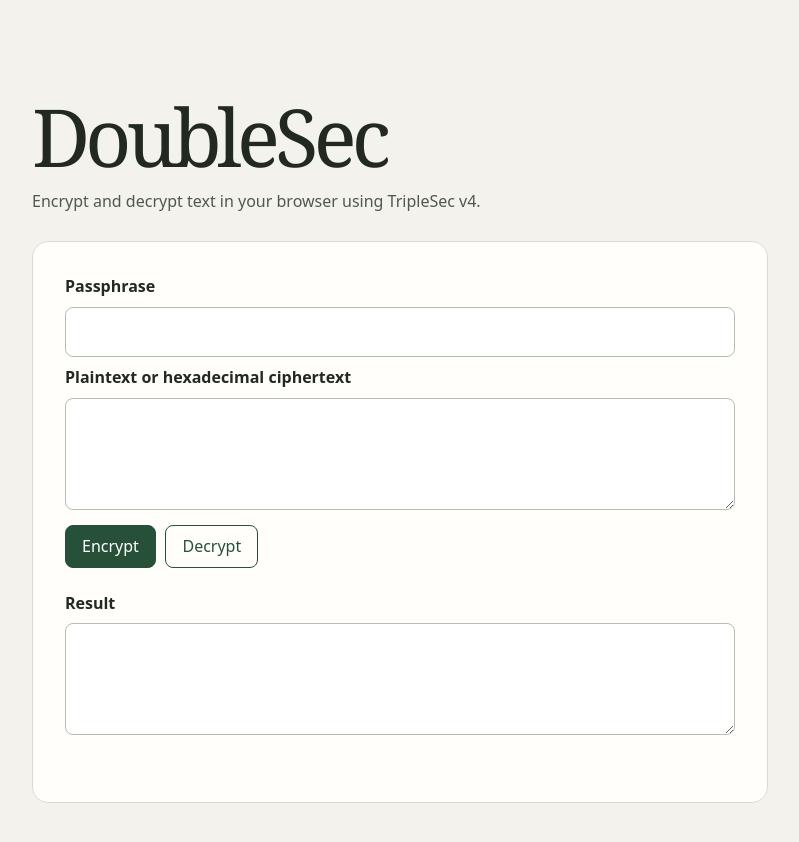
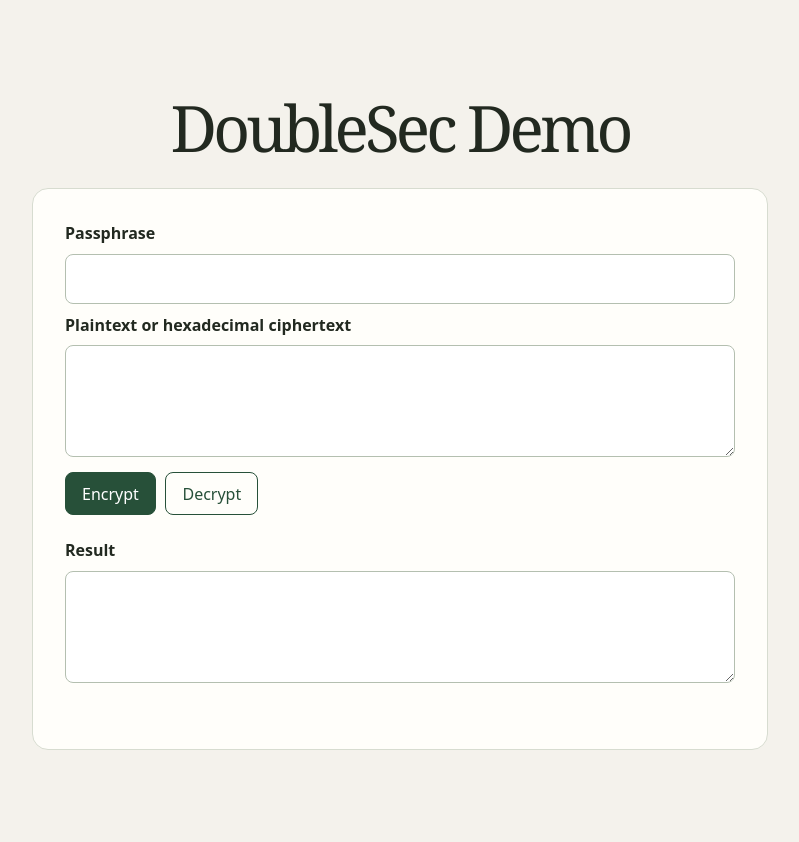
Before and after one commit to mcallan83/doublesec, a website with bundled scripts: page demo/index.html in a window 1280 px wide. Shown: the whole page, without its empty margins (240-1039 px from the left). Built offline with nearby package versions, Linux system fonts and the light colour scheme.

Commit message:
Update demo

```diff
--- a/demo/index.html
+++ b/demo/index.html
@@ -4,7 +4,7 @@
     <meta charset="utf-8" />
     <meta name="viewport" content="width=device-width, initial-scale=1" />
     <meta name="color-scheme" content="light" />
-    <title>DoubleSec</title>
+    <title>DoubleSec Demo</title>
     <style>
       * {
         box-sizing: border-box;
@@ -22,9 +22,10 @@
         margin: clamp(2rem, 8vw, 6rem) auto;
       }
       h1 {
-        margin: 0;
+        margin: 0 0 1.75rem;
+        text-align: center;
         font:
-          500 clamp(3rem, 10vw, 5rem)/1 Georgia,
+          500 clamp(2.5rem, 8vw, 4rem)/1 Georgia,
           serif;
         letter-spacing: -0.06em;
       }
@@ -103,8 +104,7 @@
   <body>
     <main>
       <header>
-        <h1>DoubleSec</h1>
-        <p>Encrypt and decrypt text in your browser using TripleSec v4.</p>
+        <h1>DoubleSec Demo</h1>
       </header>
       <form>
         <fieldset>
```
